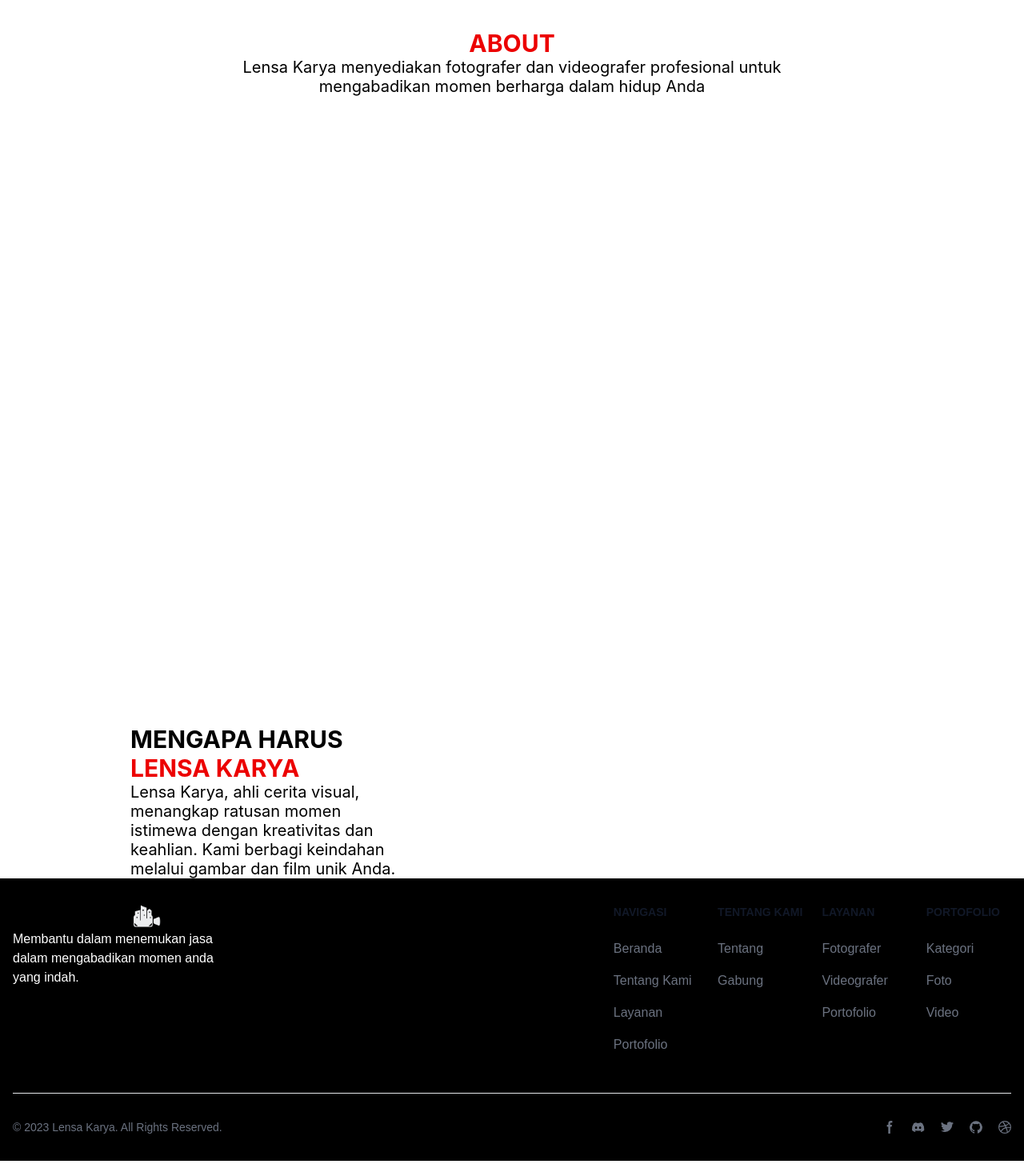
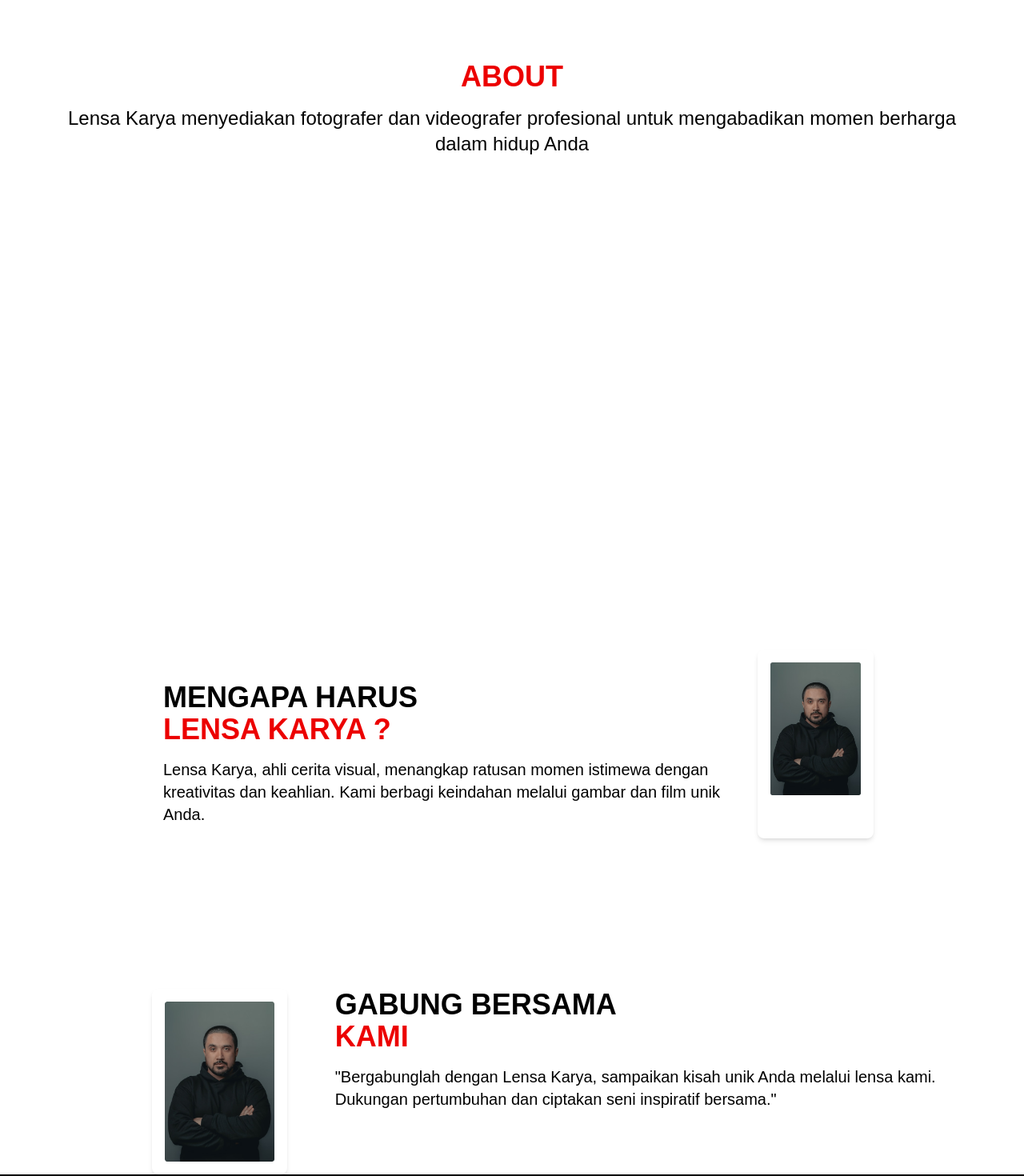
Before and after one commit to bendinuralif/Lensa-Karya, a React (Vite) app: page /aboutus in a window 1280 px wide. Shown: the part 220-1690 px from the top of the page at 80% size. Built offline with nearby package versions, Linux system fonts and the light colour scheme.

Commit message:
update about

```diff
--- a/src/component/Carousel.jsx
+++ b/src/component/Carousel.jsx
@@ -6,15 +6,15 @@ const Carousel = () => {
   return (
     <>
       <div>
-        <div id='controls-carousel' className='relative w-full' data-carousel='static'>
+        <div id='controls-carousel' className='relative w-full mt-11' data-carousel='static'>
           {/* <!-- Carousel wrapper --> */}
           <div className='relative h-56 overflow-hidden rounded-lg md:h-96'>
             {/* <!-- Item 1 --> */}
-            <div className='hidden duration-700 ease-in-out' data-carousel-item>
+            <div className='none duration-700 ease-in-out' data-carousel-item>
               <img src={Images} className='absolute block w-full -translate-x-1/2 -translate-y-1/2 top-1/2 left-1/2' alt='...' />
             </div>
             {/* <!-- Item 2 --> */}
-            <div className='hidden duration-700 ease-in-out' data-carousel-item='active'>
+            <div className='none duration-700 ease-in-out' data-carousel-item='active'>
               <img src={Images2} className='absolute block w-full -translate-x-1/2 -translate-y-1/2 top-1/2 left-1/2' alt='...' />
             </div>
           </div>
--- a/src/component/Navbar.jsx
+++ b/src/component/Navbar.jsx
@@ -26,14 +26,67 @@ const Navbar = () => {
             aria-controls="navbar-mobile"
             aria-expanded={isMenuOpen ? 'true' : 'false'}
           >
-            <span className="sr-only">Open main menu</span>
-            <svg className="w-5 h-5" aria-hidden="true" xmlns="http://www.w3.org/2000/svg" fill="none" viewBox="0 0 17 14">
+            <span className="sr-only">{isMenuOpen ? 'Close menu' : 'Open main menu'}</span>
+            {isMenuOpen ? (
+              <svg
+                className="w-5 h-5"
+                aria-hidden="true"
+                xmlns="http://www.w3.org/2000/svg"
+                fill="none"
+                viewBox="0 0 24 24"
+                stroke="currentColor"
+              >
+                <path strokeLinecap="round" strokeLinejoin="round" strokeWidth="2" d="M6 18L18 6M6 6l12 12" />
+              </svg>
+            ) : (
+              <svg
+                className="w-5 h-5"
+                aria-hidden="true"
+                xmlns="http://www.w3.org/2000/svg"
+                fill="none"
+                viewBox="0 0 17 14"
+              ><div className="md:hidden absolute top-4 right-4">
+              <button
+                type="button"
+                className="inline-flex items-center p-2 w-10 h-10 justify-center text-sm text-[#EC0000] rounded-lg hover:bg-gray-100 focus:outline-none focus:ring-2 focus:ring-gray-200"
+                onClick={handleMenuToggle}
+                aria-controls="navbar-mobile"
+                aria-expanded={isMenuOpen ? 'true' : 'false'}
+              >
+                <span className="sr-only">{isMenuOpen ? 'Close menu' : 'Open main menu'}</span>
+                {isMenuOpen ? (
+                  <svg
+                    className="w-5 h-5"
+                    aria-hidden="true"
+                    xmlns="http://www.w3.org/2000/svg"
+                    fill="none"
+                    viewBox="0 0 24 24"
+                    stroke="currentColor"
+                  >
+                    <path strokeLinecap="round" strokeLinejoin="round" strokeWidth="2" d="M6 18L18 6M6 6l12 12" />
+                  </svg>
+                ) : (
+                  <svg
+                    className="w-5 h-5"
+                    aria-hidden="true"
+                    xmlns="http://www.w3.org/2000/svg"
+                    fill="none"
+                    viewBox="0 0 17 14"
+                  >
                     <path stroke="#EC0000" strokeLinecap="round" strokeLinejoin="round" strokeWidth="2" d="M1 1h15M1 7h15M1 13h15" />
                   </svg>
+                )}
+              </button>
+            </div>
+
+                <path stroke="#EC0000" strokeLinecap="round" strokeLinejoin="round" strokeWidth="2" d="M1 1h15M1 7h15M1 13h15" />
+              </svg>
+            )}
           </button>
         </div>
 
         <div className={`md:flex md:w-auto ${isMenuOpen ? 'block' : 'hidden'}`} id="navbar-mobile">
+          <div className="md:flex-grow">
             <div className="flex flex-col md:flex-row md:space-x-8">
               <Link
                 to="/"
@@ -61,6 +114,7 @@ const Navbar = () => {
               </Link>
             </div>
           </div>
+        </div>
 
         <div className="hidden md:flex items-center">
           <div className="button text-[#EC0000] font-medium flex items-center">
--- a/src/pages/Aboutus.jsx
+++ b/src/pages/Aboutus.jsx
@@ -1,15 +1,50 @@
 import React from 'react';
 import Layout from './Layout';
-import '../assets/css/aboutus.css';
+import Images from '../assets/images/andre.png'
 
 const Aboutus = () => {
   return (
     <Layout>
-      <div className='aboutContent'>ABOUT</div>
-      <p className='additionalText'>Lensa Karya menyediakan fotografer dan videografer profesional untuk mengabadikan momen berharga dalam hidup Anda</p>
-      <div className='featureTitle'>MENGAPA HARUS</div>
-      <div className='companyName'>LENSA KARYA</div>
-      <p className='descriptionText'>Lensa Karya, ahli cerita visual, menangkap ratusan momen istimewa dengan kreativitas dan keahlian. Kami berbagi keindahan melalui gambar dan film unik Anda.</p>
+      <div>
+        <div className='text-center font-inter text-4xl font-bold pt-10 mt-[256px] text-[#EC0000]'>
+          ABOUT
+        </div>
+        <p className='text-center font-inter text-2xl font-normal p-4 mr-11 ml-11'>
+          Lensa Karya menyediakan fotografer dan videografer profesional untuk mengabadikan momen berharga dalam hidup Anda
+        </p>
+      </div>
+      <div className='flex m-[188px] mt-[600px]'>
+        <div>
+          <div className='font-inter text-4xl font-bold pt-10 pl-4'>
+            MENGAPA HARUS
+          </div>
+          <div className='font-inter text-4xl font-bold pl-4 text-[#EC0000]'>
+            LENSA KARYA ?
+          </div>
+          <p className='font-inter text-xl font-normal p-4'>
+            Lensa Karya, ahli cerita visual, menangkap ratusan momen istimewa dengan kreativitas dan keahlian. Kami berbagi keindahan melalui gambar dan film unik Anda.
+          </p>
+        </div>
+        <div className='rounded-lg bg-white p-4 shadow-md mr-[]'>
+          <img src={Images} alt=""  />
+        </div>
+      </div>
+      <div className='flex '>
+        <div className='rounded-lg bg-white p-4 shadow-md ml-[190px]'>
+          <img src={Images} alt="" />
+        </div>
+        <div className='ml-11 mr-11'>
+        <div className='font-inter text-4xl font-bold pl-4 '>
+          GABUNG BERSAMA
+          <div className='text-[#EC0000]'>
+            KAMI
+          </div>
+        </div>
+          <p className='font-inter text-xl font-normal p-4'>
+          "Bergabunglah dengan Lensa Karya, sampaikan kisah unik Anda melalui lensa kami. Dukungan pertumbuhan dan ciptakan seni inspiratif bersama."
+          </p>
+        </div>
+      </div>
     </Layout>
   );
 };
```
Lines whose indentation alone changed are shown as unchanged.
